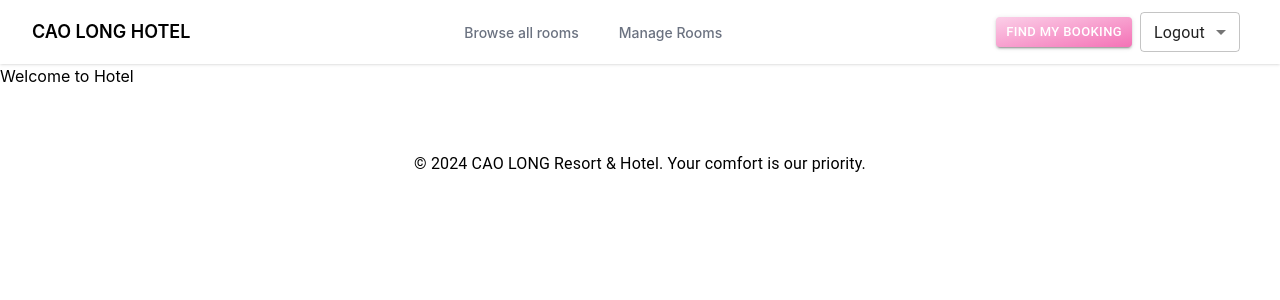
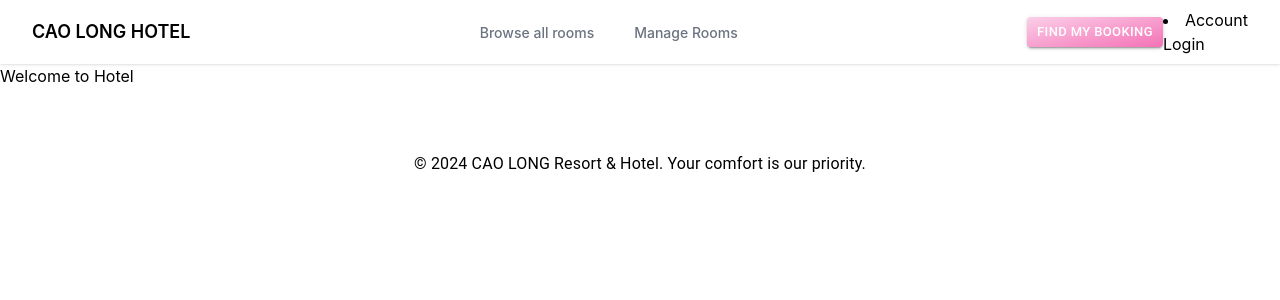
Before and after one commit to NVCLong/MangerHotel, a React (Create React App) app in the folder frontend/myapp/: page / in a window 1280 px wide. Shown: the top 300 px of the page. Built offline with nearby package versions, Linux system fonts and the light colour scheme.

Commit message:
Some room card

```diff
--- a/frontend/myapp/src/component/layout/Navbar.js
+++ b/frontend/myapp/src/component/layout/Navbar.js
@@ -5,11 +5,14 @@ import {Divider, FormControl, FormHelperText, MenuItem, OutlinedInput, Tooltip}
 import { Link } from 'react-router-dom'; // Assuming you're using React Router for routing
 
 export default function Navbar() {
-    const [account, setAccount] = useState('');
+    const [showAccount, setShowAccount] = useState(false);
 
-    const handleChange = (event) => {
-        setAccount(event.target.value);
-    };
+    const handleAccountClick = () => {
+        setShowAccount(!showAccount)
+    }
+
+    const isLoggedIn = localStorage.getItem("token")
+
     return (
         <nav className="bg-white shadow">
             <div className="max-w-7xl mx-auto px-4 sm:px-6 lg:px-8">
@@ -27,26 +30,38 @@ export default function Navbar() {
                     </div>
                     <div className="hidden sm:flex items-center">
                         <Tooltip title="">
-                            <Button component={Link} to={"/find-booking"} className="text-gray-500 bg-gradient-to-br from-pink-200 to-pink-400 focus:outline-none focus:text-white focus:bg-gray-50 transition duration-150 ease-in-out" variant="contained" size="small">
+                            <Button component={Link} to={"/find-booking"}
+                                    className="text-gray-500 bg-gradient-to-br from-pink-200 to-pink-400 focus:outline-none focus:text-white focus:bg-gray-50 transition duration-150 ease-in-out"
+                                    variant="contained" size="small">
                                 Find my booking
                             </Button>
                         </Tooltip>
-                        <FormControl sx={{ m: 1, minWidth: 100 }} size="small">
-                            <Select
-                                value={account}
-                                onChange={handleChange}
-                                displayEmpty
-                                inputProps={{ 'aria-label': 'Without label' }}
-                            >
-                                <MenuItem component={Link} to="/account" value="">
-                                    <em>Account</em>
-                                </MenuItem>
-                                <MenuItem component={Link} to="/login" value="">Login</MenuItem>
-                                <MenuItem component={Link} to="/profile" value="">Profile</MenuItem>
-                                <Divider />
-                                <MenuItem component={Link} to="/logout" value="">Logout</MenuItem>
-                            </Select>
-                        </FormControl>
+                        <li className="nav-item dropdown">
+                            <a
+                                className={`nav-link dropdown-toggle ${showAccount ? "show" : ""}`}
+                                href="#"
+                                role="button"
+                                data-bs-toggle="dropdown"
+                                aria-expanded="false"
+                                onClick={handleAccountClick}>
+                                {" "}
+                                Account
+                            </a>
+
+                            <ul
+                                className={`dropdown-menu ${showAccount ? "show" : ""}`}
+                                aria-labelledby="navbarDropdown">
+                                {isLoggedIn ? (
+                                    <h1>Logout</h1>
+                                ) : (
+                                    <li>
+                                        <Link className="dropdown-item" to={"/login"}>
+                                            Login
+                                        </Link>
+                                    </li>
+                                )}
+                            </ul>
+                        </li>
                     </div>
                 </div>
             </div>
--- /dev/null
+++ b/frontend/myapp/src/component/room/RoomCard.js
@@ -0,0 +1,24 @@
+import {CardBody, CardImg, Col} from "react-bootstrap";
+import Card from "@mui/material/Card";
+
+const RoomCard = ({room}) => {
+    return (
+        <Col key={room.id} className='mb-4' xs={12}>
+            <Card>
+                <CardBody className="flex-wrap items-center justify-center">
+                    <div className="flex shrink-0 mr-3 mb-3 mb-md-0">
+                        <CardImg
+                            variant={"top"}
+                            src={`http://localhost:8080/api/v1/photo/${room.photo}`}
+                            className="w-48 h-48 object-cover rounded-lg"
+                        >
+
+                        </CardImg>
+                    </div>
+                </CardBody>
+            </Card>
+        </Col>
+    );
+};
+
+export default RoomCard;
--- a/frontend/myapp/src/utils/ApiFunction.js
+++ b/frontend/myapp/src/utils/ApiFunction.js
@@ -19,7 +19,9 @@ export async function addRoom(roomType, roomPrice, images)
 
     formData.append("roomType", roomType);
     formData.append("roomPrice", roomPrice);
-    formData.append("image", images);
+
+    //up ten chu ko up hinh
+    formData.append("images", images);
 
     const response = await api.post("/api/v1/add/new_room", formData,{
         headers: getHeaders()
@@ -63,6 +65,7 @@ export async function deleteRoom(roomID){
 
 export async function updateRooms(roomID, roomData){
     const formData = new FormData();
+    formData.append("id", roomID)
     formData.append("roomType", roomData.roomType);
     formData.append("roomPrice", roomData.roomPrice);
     formData.append("image", roomData.images);
```
